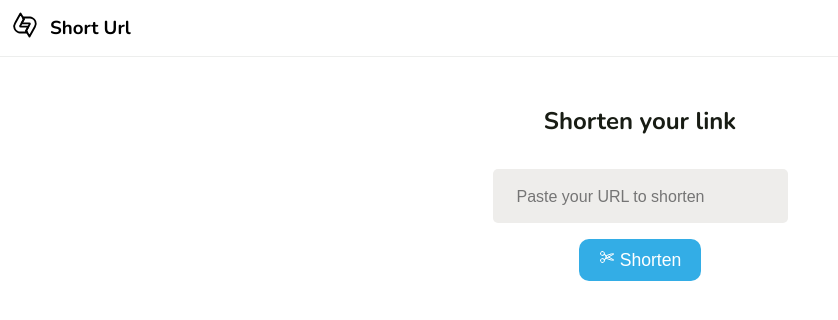
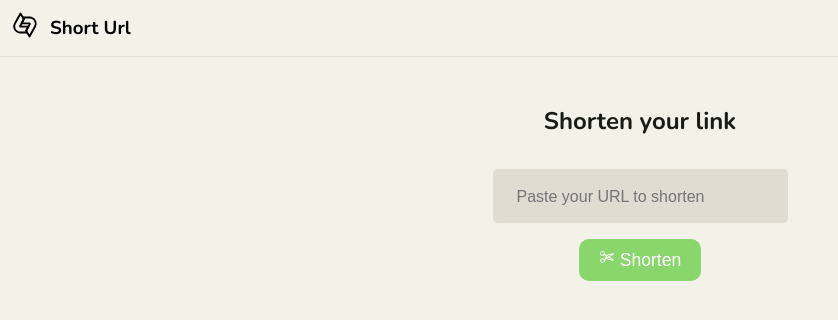
Before and after one commit to istyaque1/client, a React (Vite) app: page / in a window 1280 px wide. Shown: the top 320 px of the page, without its empty margins (0-838 px from the left). Built offline with nearby package versions, Linux system fonts and the light colour scheme.

Commit message:
Change theme

```diff
--- a/package.json
+++ b/package.json
@@ -11,6 +11,7 @@
   },
   "dependencies": {
     "axios": "^1.7.9",
+    "dotenv": "^16.4.7",
     "react": "^18.3.1",
     "react-dom": "^18.3.1",
     "react-hot-toast": "^2.4.1",
--- a/src/App.css
+++ b/src/App.css
@@ -10,6 +10,7 @@ body {
   font-family: "Nunito", sans-serif;
   font-optical-sizing: auto;
   font-style: normal;
+  background-color: #ecebdea4;
 }
 
 .navbar img{
@@ -42,7 +43,7 @@ body {
 .short-btn{
   display: flex;
   align-items: center;
-  background-color: #33ade6;
+  background-color: #88D66C;
   width: max-content;
   padding: 10px 20px;
   border-radius: 10px;
@@ -67,7 +68,7 @@ input{
   border: none;
   border-radius: 5px;
   outline: none;
-  background-color: #EEEDEB;
+  background-color: #d1ccc191;
   margin: 1rem 0;
   color: #181C14;
 }
@@ -87,7 +88,7 @@ input::placeholder{
 }
 
 .copy-btn button{
-  background-color: #33ade6;
+  background-color: #88D66C;
   padding: 10px 20px;
   border-radius: 10px;
   color: white;
@@ -99,7 +100,7 @@ input::placeholder{
 }
 
 .link{
-  background-color: #EEEDEB;
+  background-color: #d1ccc191;
   padding: 10px 20px;
   border-radius: 5px;
   margin-top: 1rem;
--- a/src/components/Short.jsx
+++ b/src/components/Short.jsx
@@ -7,21 +7,26 @@ const Short = () => {
   const [url, setUrl] = useState("");
   const [data, setData] = useState("");
   const [loading, setLoading] = useState(false);
+  const [disable, setDisable] = useState(false);
 
   const handleSubmit = (e) => {
     e.preventDefault();
     setLoading(true);
     axios
-      .post("https://server-3pp3.onrender.com/short", { url })
+      .post(`${import.meta.env.VITE_LOCAL_URL}/short`, { url })
       .then((res) => {
         setData(
-          `https://server-3pp3.onrender.com/${res?.data?.short?.shortCode}`
+          `${import.meta.env.VITE_LOCAL_URL}/${res?.data?.short?.shortCode}`
         );
         setLoading(false);
       })
       .catch((err) => {
-        if (err?.response?.data?.status === false) {
+        if (err?.status === 400 || err?.status === 404 || err?.status === 500) {
           toast.error(err?.response?.data?.message);
+          setDisable(true);
+          setTimeout(() => {
+            setDisable(false);
+          }, 3000);
         } else {
           toast.error("Too many request , please try again later");
         }
@@ -54,11 +59,16 @@ const Short = () => {
             value={url}
             onChange={(e) => setUrl(e.target.value)}
           />
-          <div className="short-btn">
+          <div className="short-btn" onClick={handleSubmit}>
             <span>
               <HiOutlineScissors />
             </span>
-            <button onClick={handleSubmit}>Shorten</button>
+            <button
+              disabled={disable}
+              style={{ cursor: `${disable ? "not-allowed" : "pointer"}` }}
+            >
+              Shorten
+            </button>
           </div>
         </div>
         {loading ? (
```
Also changed, not shown: 1 other file (tests, documents, lock files or other folders).
